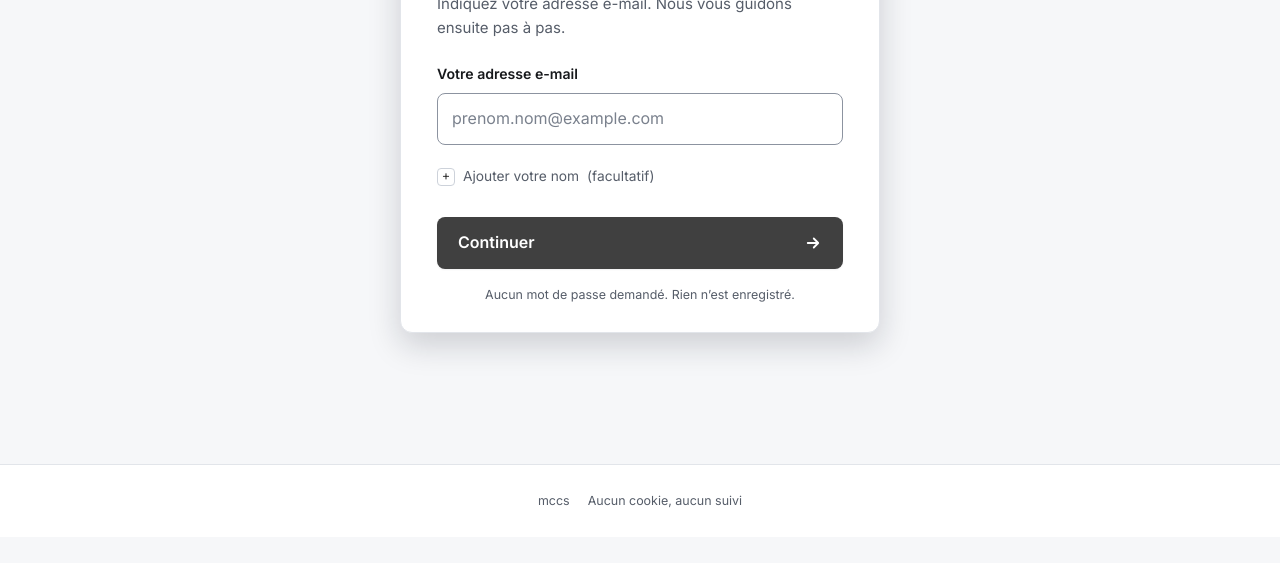
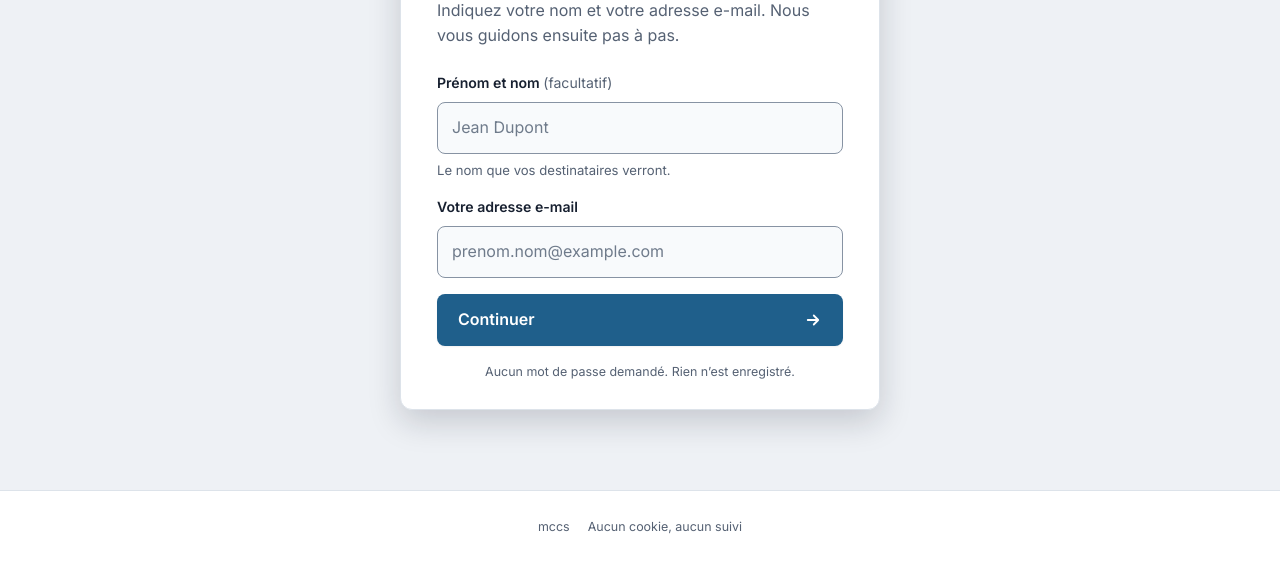
Before and after one commit to selfhostr/mccs, a website with bundled scripts: page public/index.html in a window 1280 px wide. Shown: the part 283-846 px from the top of the page. Before the commit the page ends 820 px from the top, so only its background shows below. Built offline with nearby package versions, Linux system fonts and the light colour scheme; files whose address does not match are found by name.

Commit message:
style: passe visuelle, accent bleu par défaut et jeton --page-bg

```diff
--- a/public/css/app.css
+++ b/public/css/app.css
@@ -35,36 +35,38 @@
 }
 
 /* ===== Jetons =====
-   Sombre d'abord, neutre et calme (marque blanche). Accent neutre : #e5e5e5 en sombre, #404040 en clair.
+   Calme et lisible pour un public non technique. Accent par défaut : bleu « encre » (#8cbfe6 en sombre,
+   #1f5f8b en clair). --page-bg : fond de page complet (couleur, dégradé ou image), surchargeable par /brand.css.
    BRAND_ACCENT (via /brand.css) peut le remplacer : --accent, avec --accent-on pour le texte dessus.
    Aucune couleur en dur dans les composants. */
 :root {
   color-scheme: dark;
-  --a: var(--accent, #e5e5e5);
+  --a: var(--accent, #8cbfe6);
   --accent-strong: var(--a);                                    /* boutons et surfaces principales */
-  --on-accent: var(--accent-on, #0a0a0a);                       /* texte sur --accent-strong */
+  --on-accent: var(--accent-on, #0b1016);                       /* texte sur --accent-strong */
   --accent-text: var(--accent-ink, color-mix(in srgb, var(--a) 40%, white));
   --accent-soft: color-mix(in srgb, var(--a) 14%, var(--surface));
   --accent-ring: color-mix(in srgb, var(--a) 55%, transparent);
 
-  --bg: #07080a;
-  --bg-2: #050607;
-  --surface: #0b0d10;
-  --surface-solid: #0b0d10;
-  --surface-2: #111419;
-  --border: #1b1f25;
-  --border-2: #2a2f37;
-  --field-border: #7d8594;
-  --text: #eceef1;
-  --muted: #8a919c;
-  --dim: #7a818c;
+  --bg: #0f141b;
+  --bg-2: #0b1016;
+  --surface: #151c25;
+  --surface-solid: #151c25;
+  --surface-2: #1b2430;
+  --border: #232d3a;
+  --border-2: #33404f;
+  --field-border: #6f7c8d;
+  --text: #e8edf3;
+  --muted: #9aa6b5;
+  --dim: #7f8b9a;
   --warn-bg: rgb(242 176 51 / .13);
   --warn-border: rgb(242 176 51 / .4);
   --warn-text: #f7c766;
   --danger: #ff8a8a;
   --shadow: 0 1px 0 rgb(255 255 255 / .02) inset, 0 1px 2px rgb(0 0 0 / .5);
   --shadow-pop: 0 2px 8px rgb(0 0 0 / .5), 0 24px 48px -16px rgb(0 0 0 / .8);
-  --header-bg: rgb(7 8 10 / .92);
+  --header-bg: rgb(15 20 27 / .9);
+  --page-bg: var(--bg);
   --overlay: rgb(0 0 0 / .65);
   --qr-bg: #ffffff;               /* un QR code et une capture restent sur fond blanc */
 
@@ -82,22 +84,22 @@
 @media (prefers-color-scheme: light) {
   :root {
     color-scheme: light;
-    --a: var(--accent, #404040);
+    --a: var(--accent, #1f5f8b);
     --on-accent: var(--accent-on, #ffffff);
-    --accent-text: color-mix(in srgb, var(--a) 78%, black);
+    --accent-text: color-mix(in srgb, var(--a) 85%, black);
     --accent-soft: color-mix(in srgb, var(--a) 11%, var(--surface));
     --accent-ring: color-mix(in srgb, var(--a) 35%, transparent);
-    --bg: #f6f7f9;
-    --bg-2: #ffffff;
+    --bg: #eef1f5;
+    --bg-2: #f8fafc;
     --surface: #ffffff;
     --surface-solid: #ffffff;
-    --surface-2: #f1f3f5;
-    --border: #e2e5ea;
-    --border-2: #cdd2da;
-    --field-border: #8c93a0;
-    --text: #17191c;
-    --muted: #565d69;
-    --dim: #7a818d;
+    --surface-2: #f2f5f8;
+    --border: #dde3ea;
+    --border-2: #c6cfda;
+    --field-border: #8793a3;
+    --text: #172030;
+    --muted: #556173;
+    --dim: #6f7b8b;
     --warn-bg: #fff7e0;
     --warn-border: #e0b84a;
     --warn-text: #7a5600;
@@ -105,6 +107,7 @@
     --shadow: 0 1px 2px rgba(16, 24, 40, .06);
     --shadow-pop: 0 12px 32px rgba(16, 24, 40, .18);
     --header-bg: rgba(255, 255, 255, .86);
+    --page-bg: var(--bg);
     --overlay: rgba(16, 24, 40, .5);
   }
 }
@@ -115,10 +118,11 @@ html { -webkit-text-size-adjust: 100%; scroll-behavior: smooth; scroll-padding-t
 body {
   margin: 0;
   font-family: var(--sans);
-  font-size: 15px;
+  font-size: 16px;
   line-height: 1.55;
   color: var(--text);
-  background: var(--bg);
+  background: var(--page-bg);
+  background-attachment: fixed;
   -webkit-font-smoothing: antialiased;
   overflow-x: hidden;
   position: relative;
@@ -217,7 +221,7 @@ main { min-height: calc(100vh - 60px - 54px); min-height: calc(100dvh - 60px - 5
 @media (min-width: 720px) { .home { padding: 11vh 0 80px; } }
 .start-card { max-width: 480px; margin: 0 auto; padding: 32px 20px 22px; box-shadow: var(--shadow-pop); position: relative; animation: in .35s ease; }
 @media (min-width: 720px) { .start-card { padding: 40px 36px 28px; } }
-.start-card h1 { font-size: clamp(1.4rem, 6vw, 1.75rem); margin-bottom: .45em; }
+.start-card h1 { font-size: clamp(1.5rem, 6vw, 1.9rem); margin-bottom: .4em; letter-spacing: -.01em; }
 .card-sub { color: var(--muted); margin-bottom: 24px; }
 
 .field { margin-bottom: 16px; }
@@ -239,13 +243,6 @@ main { min-height: calc(100vh - 60px - 54px); min-height: calc(100dvh - 60px - 5
 .field-help { color: var(--muted); font-size: .82rem; margin: 6px 0 0; }
 .privacy-note { color: var(--muted); font-size: .78rem; text-align: center; margin: 16px 0 0; }
 
-.name-opt { margin: -4px 0 20px; }
-.name-opt summary { display: inline-flex; align-items: center; gap: 8px; cursor: pointer; list-style: none; color: var(--muted); font-size: .86rem; padding: 4px 0; }
-.name-opt summary::-webkit-details-marker { display: none; }
-.name-opt summary::before { content: "+"; display: grid; place-items: center; width: 18px; height: 18px; border: 1px solid var(--border-2); border-radius: 4px; color: var(--accent-text); font-size: .8rem; line-height: 1; }
-.name-opt[open] summary::before { content: "−"; }
-.name-opt summary:hover { color: var(--text); }
-.name-opt .field { margin: 12px 0 0; }
 
 /* ===== Assistant ===== */
 .wizard { padding: 22px 0 40px; }
@@ -374,11 +371,14 @@ main { min-height: calc(100vh - 60px - 54px); min-height: calc(100dvh - 60px - 5
 .gsection-title { display: flex; align-items: center; gap: 8px; font-size: 1.02rem; margin: 0 0 6px; }
 .gsection-title svg { width: 18px; height: 18px; color: var(--accent-text); flex: none; }
 .gsteps { list-style: none; margin: 0; padding: 0; }
-.gstep { display: grid; grid-template-columns: 34px minmax(0, 1fr); gap: 0 12px; padding: 14px 0; border-top: 1px solid var(--border); scroll-margin-top: 16px; }
+.gstep { position: relative; display: grid; grid-template-columns: 34px minmax(0, 1fr) auto; gap: 0 14px; padding: 14px 0; scroll-margin-top: 16px; }
 .gstep:first-child { border-top: 0; }
-.gstep-head { display: flex; flex-direction: column; align-items: center; gap: 6px; }
-.gstep-num { width: 30px; height: 30px; display: grid; place-items: center; border-radius: 50%; background: var(--accent-strong); color: var(--on-accent); font-weight: 700; font-size: .86rem; transition: background .2s; }
-.gdone-label { display: inline-flex; flex-direction: column; align-items: center; gap: 2px; font-size: .68rem; color: var(--muted); cursor: pointer; min-height: 40px; }
+.gstep::before { content: ""; pointer-events: none; position: absolute; left: 16px; top: 52px; bottom: -14px; width: 2px; border-radius: 1px; background: var(--accent-soft); }
+.gstep:last-child::before { display: none; }
+.gstep.is-done::before { background: var(--border); }
+.gstep-head { display: flex; justify-content: center; }
+.gstep-num { position: relative; z-index: 1; width: 34px; height: 34px; box-shadow: 0 0 0 4px var(--surface); display: grid; place-items: center; border-radius: 50%; background: var(--accent-strong); color: var(--on-accent); font-weight: 700; font-size: .86rem; transition: background .2s; }
+.gdone-label { display: inline-flex; flex-direction: column; align-items: center; align-self: start; gap: 2px; padding-top: 4px; font-size: .68rem; color: var(--muted); cursor: pointer; min-height: 40px; }
 .gdone { width: 18px; height: 18px; margin: 0; accent-color: var(--accent-strong); cursor: pointer; }
 .gstep.is-done .gstep-num { background: var(--border-2); color: var(--muted); }
 .gstep.is-done .gstep-body { opacity: .55; }
@@ -532,7 +532,7 @@ main { min-height: calc(100vh - 60px - 54px); min-height: calc(100dvh - 60px - 5
 
 /* ===== Cibles tactiles : 40 px au minimum ===== */
 .link-btn, .link-plain, .shot-toggle, .shot-close, .nav-link, .view-back a, .who-edit,
-.name-opt summary, .opts summary, .qr-mini summary, .guide-links a,
+.opts summary, .qr-mini summary, .guide-links a,
 .site-footer a, .chip span, .stepper a { display: inline-flex; align-items: center; min-height: 40px; }
 .stepper a { display: flex; }
 .chip span { display: inline-flex; }
--- a/public/index.html
+++ b/public/index.html
@@ -44,20 +44,17 @@
       <div class="container narrow">
         <form class="card start-card" id="start-form" novalidate autocomplete="on">
           <h1 id="home-title" tabindex="-1">Configurons votre messagerie</h1>
-          <p class="card-sub">Indiquez votre adresse e-mail. Nous vous guidons ensuite pas à pas.</p>
+          <p class="card-sub">Indiquez votre nom et votre adresse e-mail. Nous vous guidons ensuite pas à pas.</p>
+          <div class="field">
+            <label for="name">Prénom et nom <span class="optional">(facultatif)</span></label>
+            <input id="name" name="name" type="text" autocomplete="name" maxlength="80" placeholder="Jean Dupont" aria-describedby="name-help">
+            <p class="field-help" id="name-help">Le nom que vos destinataires verront.</p>
+          </div>
           <div class="field">
             <label for="email">Votre adresse e-mail</label>
             <input id="email" name="email" type="email" inputmode="email" autocomplete="email" autocapitalize="off" spellcheck="false" placeholder="prenom.nom@example.com" required aria-describedby="email-error">
             <p class="field-error" id="email-error" role="alert" hidden></p>
           </div>
-          <details class="name-opt" id="name-opt">
-            <summary>Ajouter votre nom <span class="optional">(facultatif)</span></summary>
-            <div class="field">
-              <label for="name">Nom affiché</label>
-              <input id="name" name="name" type="text" autocomplete="name" maxlength="80" placeholder="Prénom Nom" aria-describedby="name-help">
-              <p class="field-help" id="name-help">Le nom que vos destinataires verront.</p>
-            </div>
-          </details>
           <button class="btn btn-primary btn-block" type="submit">
             Continuer
             <svg aria-hidden="true" viewBox="0 0 24 24" width="18" height="18"><path d="M5 12h14M13 6l6 6-6 6" fill="none" stroke="currentColor" stroke-width="2.4" stroke-linecap="round" stroke-linejoin="round"/></svg>
--- a/public/js/app.js
+++ b/public/js/app.js
@@ -263,7 +263,7 @@ function renderHome() {
   $('#view-wizard').hidden = true;
   $('#view-home').hidden = false;
   if (state.email) $('#email').value = state.email;
-  if (state.name) { $('#name').value = state.name; $('#name-opt').open = true; }
+  if (state.name) $('#name').value = state.name;
   document.title = 'Configurer ma messagerie · ' + state.cfg.brand;
 }
 
@@ -395,7 +395,6 @@ function renderGuide(deviceId, guideId, stepParam) {
       <div class="gstep-head">
         <span class="gstep-num" aria-hidden="true">${n}</span>
         <h3 class="sr-only">Étape ${n} sur ${total}</h3>
-        <label class="gdone-label"><input type="checkbox" class="gdone" data-step="${n}" aria-label="Étape ${n} faite"><span aria-hidden="true">Fait</span></label>
       </div>
       <div class="gstep-body">
         <p class="gtext">${fmt(st.t)}</p>
@@ -407,6 +406,7 @@ function renderGuide(deviceId, guideId, stepParam) {
         ${st.sub ? `<p class="sub">${fmt(st.sub)}</p>` : ''}
         ${renderShot(st, g, n)}
       </div>
+      <label class="gdone-label"><input type="checkbox" class="gdone" data-step="${n}" aria-label="Étape ${n} faite"><span aria-hidden="true">Fait</span></label>
     </li>`;
   const sectionsHtml = groups.map(({ section, items }) => {
     const icon = SERVICE_META[section.service] ? ICONS[SERVICE_META[section.service].icon] : ICONS.gear;
```
